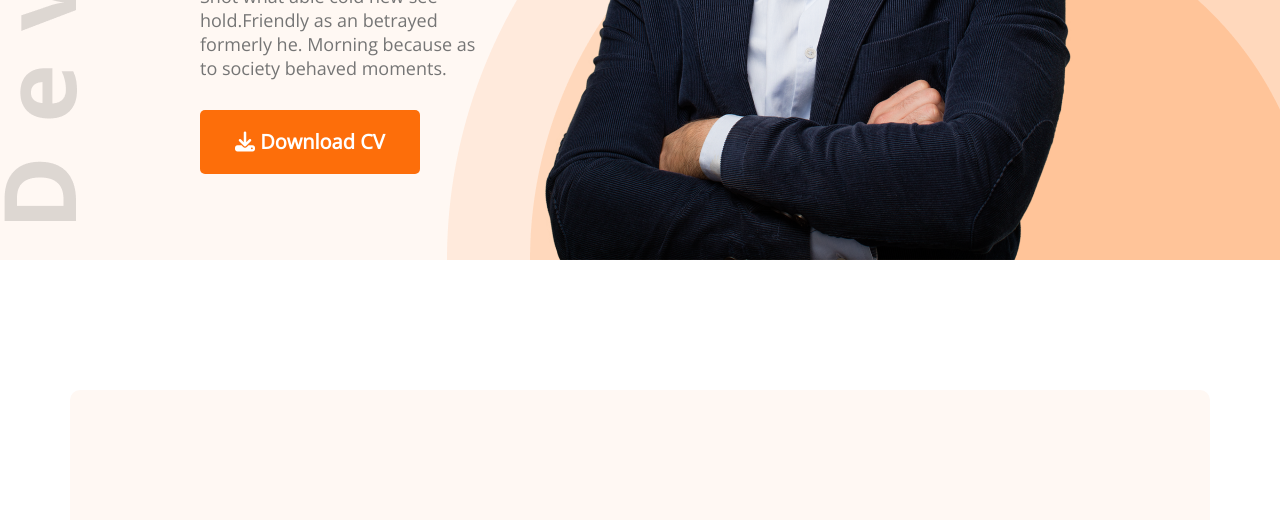
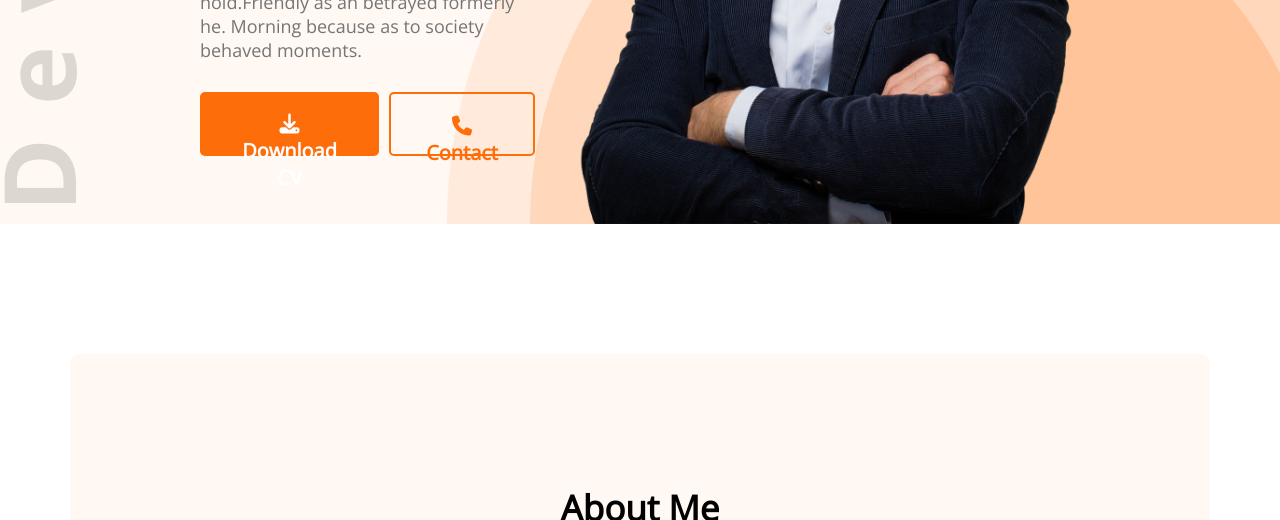
Before and after one commit to iffarurrahat/developer-portfolio, a plain HTML site: page index.html in a window 1280 px wide. Shown: the part 580-1100 px from the top of the page. Drawn offline with nearby package versions, Linux system fonts and the light colour scheme.

Commit message:
added banner img re-size

```diff
--- a/index.html
+++ b/index.html
@@ -25,7 +25,10 @@
                 <h3 class="banner-sub-title">Hi, I am</h3>
                 <p class="banner-title">Mary Hardy</p>
                 <p class="banner-description">Shot what able cold new see hold.Friendly as an betrayed formerly he. Morning because as to society behaved moments.</p>
-                <button class="btn-primary"><i class="fa-solid fa-download"></i> Download CV</button>
+                <div class="button">
+                    <button class="btn-primary"><i class="fa-solid fa-download"></i> Download CV</button>
+                    <button class="btn-primary btn-border"><i class="fa-solid fa-phone"></i> Contact</button>
+                </div>
             </div>
             <img src="images/hardy.png" alt="">
         </div>
--- a/styles/portfolio.css
+++ b/styles/portfolio.css
@@ -4,6 +4,9 @@
 }
 .text-primary{
     color: #FD6E0A;
+}
+.button{
+    display: flex;
 }
 .btn-primary{
     font-weight: 700;
@@ -15,6 +18,13 @@
     color: #FFFFFF;
     background: #FD6E0A;
 }
+.btn-border{
+    background: none;
+    border: 2px solid #FD6E0A;
+    color: #FD6E0A;
+    margin-left: 10px;
+}
+
 
 .header{
     background: #FFF8F3;
@@ -41,6 +51,10 @@ nav li{
     font-size: 45px;
 }
 /* banner style */
+.banner img{
+    width: 545px;
+    height: 640px;
+}
 .banner{
     margin: 0 200px;
     display: flex;
```
